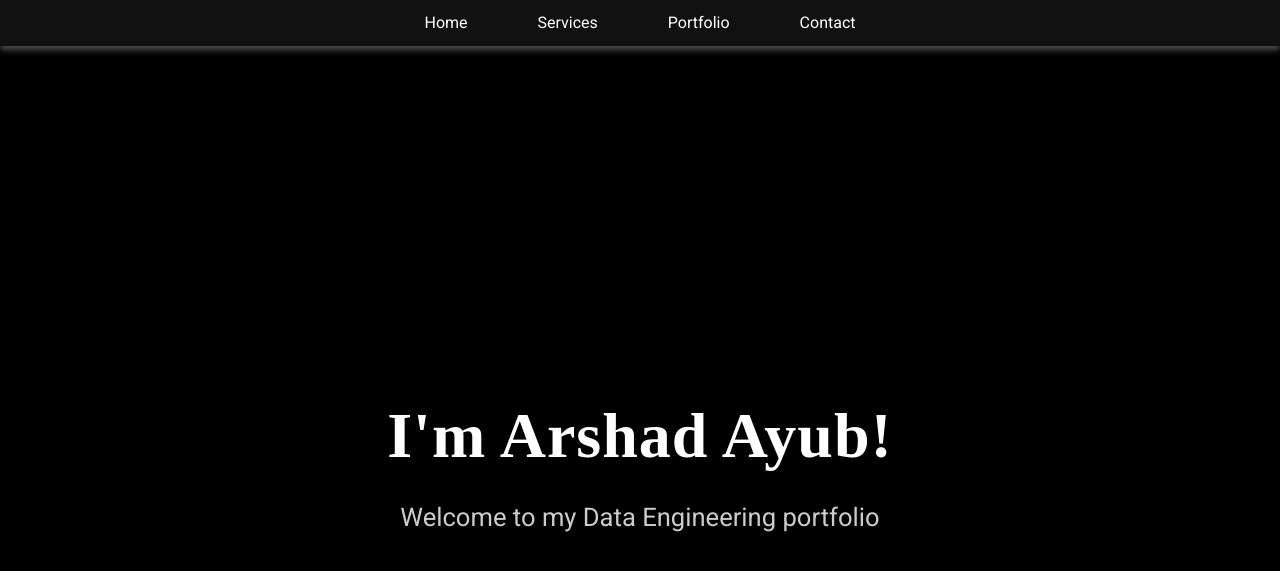
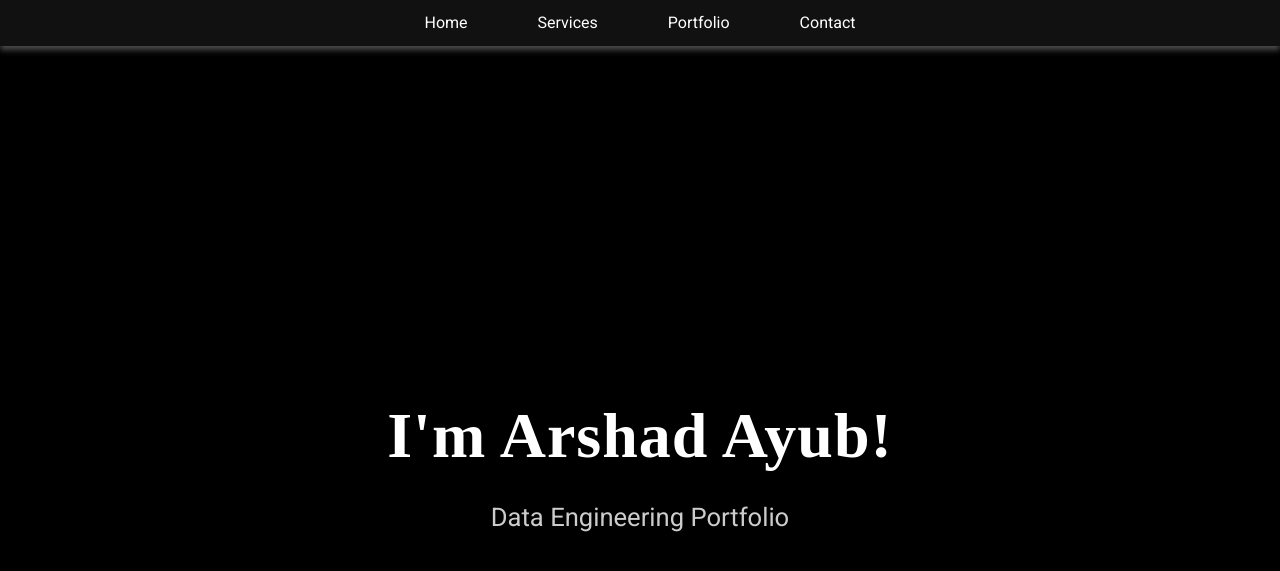
Before and after one commit to arshadsm/arshadsm.github.io, a Jekyll site: the page built from index.md, in a window 1280 px wide and 900 px high. Shown: the top 571 px of the window. Built offline with Jekyll 4.4.1, drawn with Linux system fonts in a browser that asks for light colours.

Commit message:
Update default.html

```diff
--- a/_layouts/default.html
+++ b/_layouts/default.html
@@ -21,7 +21,8 @@
 
   <header id="home">
     <h1>I'm Arshad Ayub!</h1>
-    <p>Welcome to my Data Engineering portfolio</p>
+    <p id="typewriter"></p>
+    <!-- <p>Welcome to my Data Engineering portfolio</p> -->
   </header>
 
   <section class="services fade-in" id="services">
```
